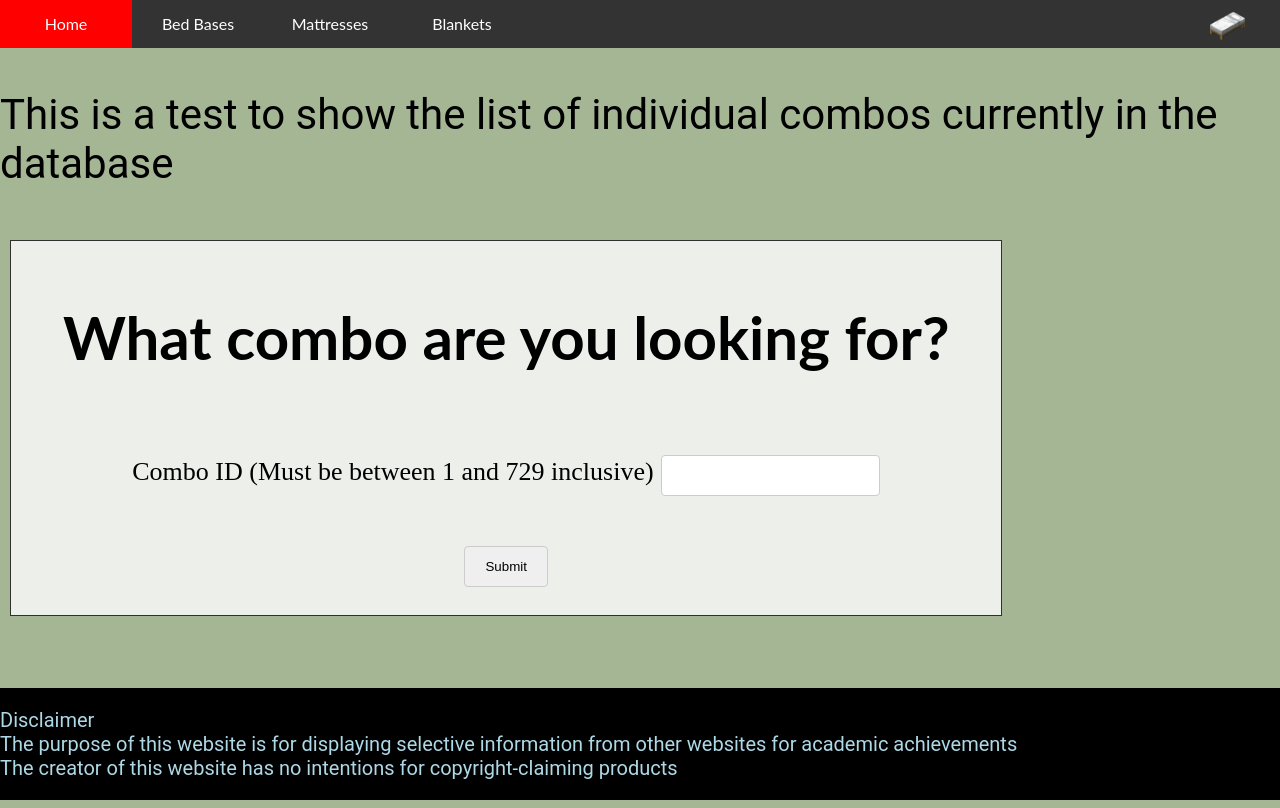
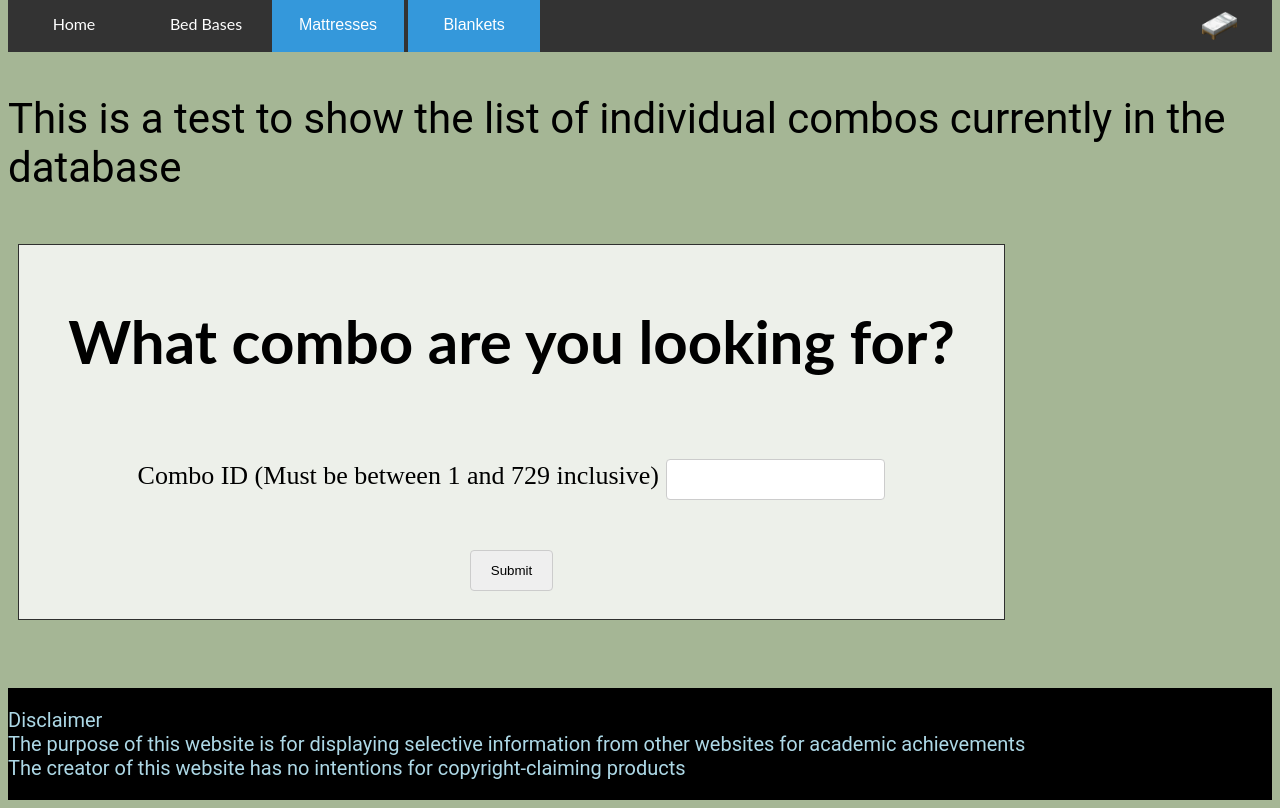
Before and after one commit to DavidWu531/beds, a Flask app: page /combos/0 in a window 1280 px wide. Run offline with Flask 3, Linux system fonts and the light colour scheme.

Commit message:
In progress of fixing dropdown

```diff
--- a/routes.py
+++ b/routes.py
@@ -1,4 +1,5 @@
-from flask import Flask, render_template, redirect, request, flash, session
+from flask import Flask, render_template, redirect, request, flash, session, \
+    get_flashed_messages
 import sqlite3
 
 app = Flask(__name__)
@@ -24,8 +25,8 @@
 @app.route('/<string:action>', methods=['GET', 'POST'])
 def actions(action):
     if action == "login":
+        get_flashed_messages()
         if 'username' in session:
-            flash("You are already signed in")
             return redirect("/dashboard")
         else:
             if request.method == 'POST':
@@ -50,7 +51,6 @@
 
     elif action == "register":
         if 'username' in session:
-            flash("You are already signed in")
             return redirect("/dashboard")
         else:
             if request.method == 'POST':
@@ -82,9 +82,6 @@
         session.pop('username', None)
         flash('You have successfully logged out.')
         return redirect("/")
-    else:
-        # Data doesn't match above conditions so returns 404 error page
-        return render_template('404.html'), 404
 
 
 # All routes respective to its table except many-to-many relationship table
--- a/static/style.css
+++ b/static/style.css
@@ -5,7 +5,6 @@
   margin-top: auto;
   flex-direction: column;
   min-height: 100vh;
-  margin: 0;
 }
 
 /*Footer style*/
@@ -116,49 +115,47 @@
 }
 
 /*Dropdown style*/
-.dropdown {
-  float: left;
-  overflow: hidden;
+.dropbtn {
+  background-color: #3498DB;
+  color: white;
+  padding: 16px;
+  font-size: 16px;
+  border: none;
+  cursor: pointer;
 }
 
-.dropdown .dropbtn {
-  font-size: 16px;
-  border: none;
-  outline: none;
-  color: white;
-  padding: 14px 16px;
-  background-color: inherit;
-  font-family: inherit;
-  margin: 0;
-  transition-duration: 0.25s;
+.dropbtn:hover, .dropbtn:focus {
+  background-color: #2980B9;
 }
+
+.dropdown {
+  position: relative;
+  display: inline-block;
+}
+
 
 .dropdown-content {
   display: none;
   position: absolute;
-  background-color: #f9f9f9;
-  min-width: 160px;
+  background-color: #f1f1f1;
   box-shadow: 0px 8px 16px 0px rgba(0,0,0,0.2);
-  z-index: 1;
-  transition-duration: 0.25s;
 }
 
 .dropdown-content a {
-  float: none;
   color: black;
   padding: 12px 16px;
   text-decoration: none;
   display: block;
-  text-align: left;
 }
 
-.dropdown-content a:hover {
+.dropdown a:hover {
   background-color: #ddd;
 }
 
 .dropdown:hover .dropdown-content {
   display: block;
 }
+
 
 .container{
   display: flex;
--- a/templates/combo_input.html
+++ b/templates/combo_input.html
@@ -14,7 +14,7 @@
 <!--Obtain combo id-->
 <div class="grid_container">
     <div class="grid_item">
-        <h1 style="align-items: center;">What combo are you looking for?</h1><br>
+        <h1 style="text-align: center;">What combo are you looking for?</h1><br>
         <form action="/cid_submit" id="get_combo_id" method="POST">
             <label for="cid" style="font-size: 26px;">Combo ID (Must be between 1 and 729 inclusive)</label>
             <input type="number" id="cid" name="cid" required="true"><br><br>
--- a/templates/layout.html
+++ b/templates/layout.html
@@ -5,11 +5,8 @@
 <div class="navbar"> <!--Navigation Bar on the top-->
     <ul>
     <li><a class="active" href="/">Home</a></li>
-    <div class="dropdown">
-      <button class="dropbtn">
-        <a href="/bed_base/0">Bed Bases</a>
-        <i class="arrow down"></i>
-      </button>
+    <li class="dropdown">
+      <a href="/bed_base/0">Bed Bases</a>
       <div class="dropdown-content" id="bed_base_dropdown"> <!--Hovering and Clickable Dropdown-->
         <a href="/bed_base/1">Thames Bed Base - Standard</a> <!--Options-->
         <a href="/bed_base/2">Thames Bed Base - 4 Drawer</a>
@@ -21,12 +18,11 @@
         <a href="/bed_base/8">Brighton Bed Base - Standard</a>
         <a href="/bed_base/9">Sleepwell NZ-made Bed Base</a>
       </div>
-    </div>
+    </li>
 
     <div class="dropdown">
       <button class="dropbtn">
         <a href="/mattress/0">Mattresses</a>
-        <i class="arrow down"></i>
       </button>
       <div class="dropdown-content" id="mattress_dropdown"> <!--Hovering and Clickable Dropdown-->
         <a href="/mattress/1">Zero Stowaway Single Tri-Fold</a> <!--Options-->
@@ -44,7 +40,6 @@
     <div class="dropdown">
       <button class="dropbtn">
         <a href="/blanket/0">Blankets</a>
-        <i class="arrow down"></i>
       </button>
       <div class="dropdown-content" id="blanket_dropdown"> <!--Hovering and Clickable Dropdown-->
         <a href="/blanket/1">Luxton Blanket</a> <!--Options-->
@@ -61,7 +56,7 @@
 
     <div style="float: right;">
       <a href="/dashboard">
-        <img class="navbar_image" src="/static/images/White_Bed_29.png" width="35" height="35" style="display: inline-block;">
+        <img class="navbar_image" src="/static/images/White_Bed_29.png" width="35" height="35">
         <p style="font-size: 20px; color: azure; display: inline-block;">{{session['username']}}</p>
       </a>
     </div>
--- a/templates/register.html
+++ b/templates/register.html
@@ -5,7 +5,7 @@
 <head>
     <meta charset="UTF-8">
     <title>Register</title>
-    <link rel="stylesheet" href="{{ url_for('static', filename='style.css') }}">
+    <link rel="stylesheet" href="/static/style.css">
 </head>
 <body></br></br></br></br></br>
     <div style="text-align: center;">
```
Also changed, not shown: templates/dashboard.html (+0 -7 lines), accounts.db (added).
